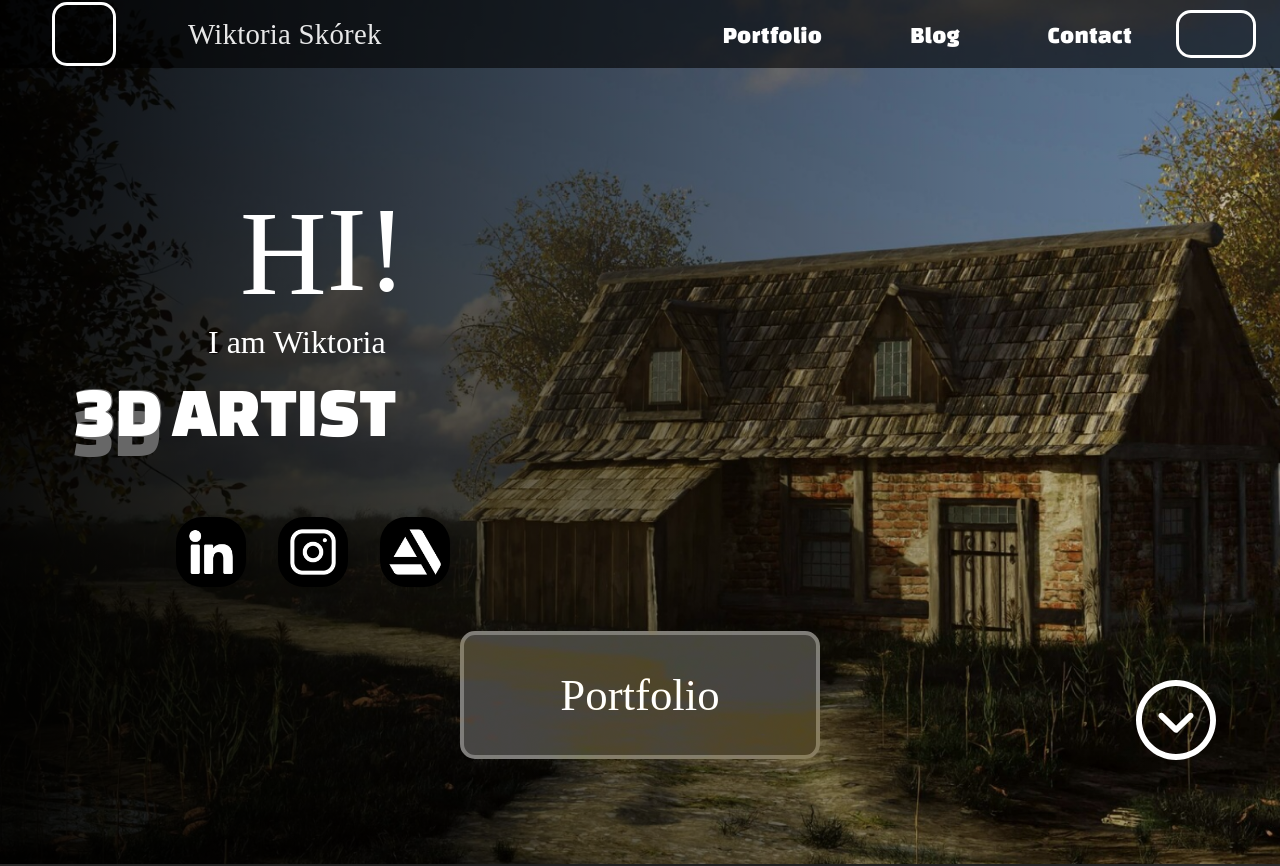
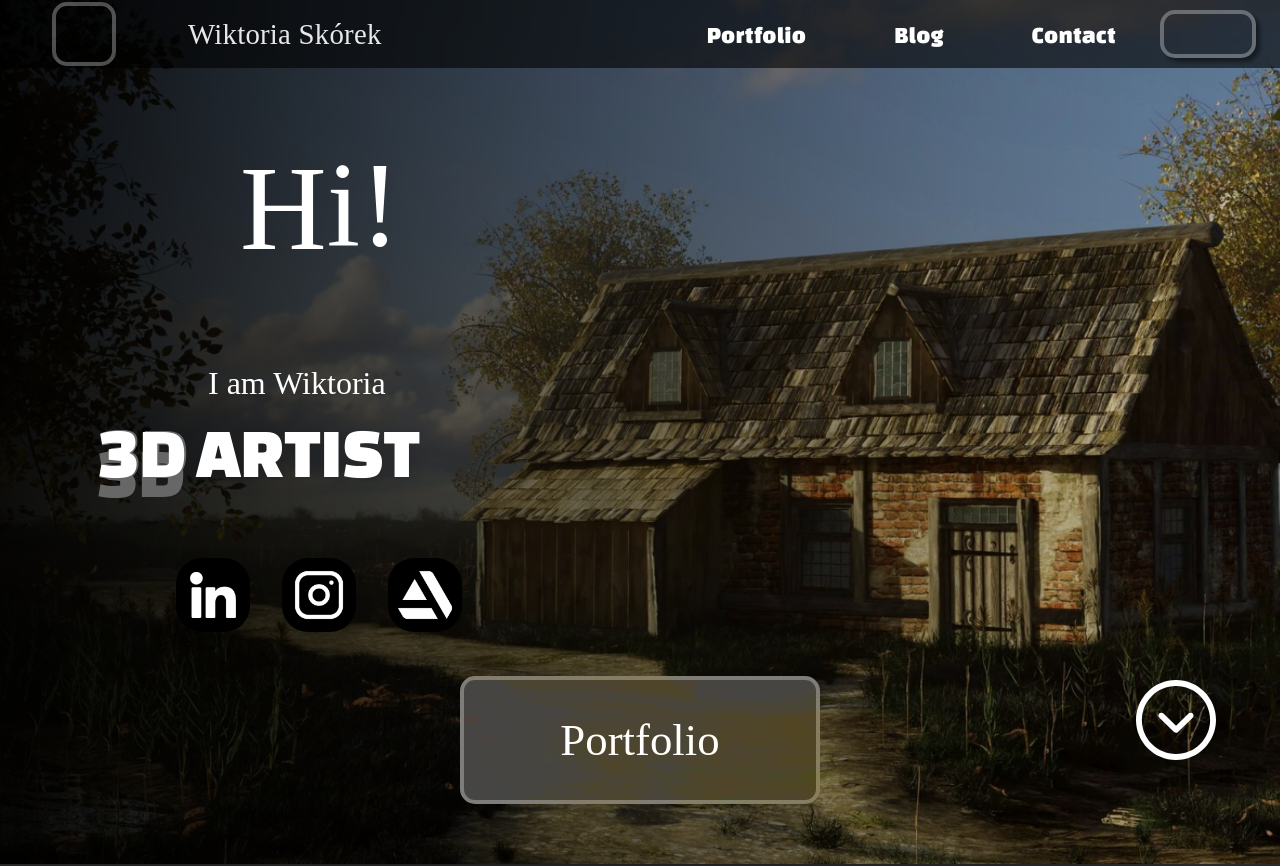
Before and after one commit to s-jez/Portfolio-3DArist, a React (Create React App) app: page / in a window 1280 px wide. Shown: the top 866 px of the page. Built offline with nearby package versions, Linux system fonts and the light colour scheme; a web font is replaced by a local one.

Commit message:
Add nav styles changes.

```diff
--- a/src/components/Navbar/Navbar.module.css
+++ b/src/components/Navbar/Navbar.module.css
@@ -72,7 +72,7 @@
   align-items: center;
   margin: 0 0.5rem;
   border-radius: 15px;
-  border: 3px solid #ffffff;
+  border: 4px solid rgba(255, 255, 255, 0.3);
 }
 .nav-circle {
   width: 3.5rem;
@@ -81,11 +81,15 @@
   background: #474747;
 }
 .nav-language {
-  width: 5rem;
+  width: 6rem;
   height: 3rem;
   color: white;
-  border: 3px solid #ffffff;
+  border: 4px solid rgba(255, 255, 255, 0.3);
+  box-shadow: 4px 4px 4px rgba(0, 0, 0, 0.46);
   border-radius: 15px;
+  padding: 1rem;
+  margin: 1rem 0;
+  cursor: pointer;
 }
 .mobile-nav {
   display: none;
@@ -126,6 +130,7 @@
   position: absolute;
   top: 0;
   right: 0;
+  left: 0;
   display: flex;
   flex-direction: column;
   justify-content: center;
@@ -135,10 +140,11 @@
   height: 200px;
   background: rgba(41, 41, 41, 0.92);
   border-radius: 0px 0px 0px 30px;
-  padding: 12.5rem 0rem;
+  padding: 13rem 0rem 11.5rem 0rem;
   transform: translateX(0);
   box-shadow: -10px 10px 7px rgba(0, 0, 0, 0.25);
 }
+
 .menu-active a > img {
   width: 3rem;
 }
@@ -164,6 +170,7 @@
 .overlay {
   height: 100vh;
   background-color: rgba(0, 0, 0, 0.45);
+  transition: all 0.3s;
 }
 @media (max-width: 1100px) {
   .nav-title {
@@ -203,7 +210,7 @@
     justify-content: space-between;
   }
   .nav a {
-    font-size: 1.8rem;
+    font-size: 1.75rem;
     margin: 0rem;
   }
   .menu-burger {
--- a/src/components/Navbar/Navbar.tsx
+++ b/src/components/Navbar/Navbar.tsx
@@ -100,6 +100,7 @@ const Navbar = ({ isSubPage }: INavbar) => {
               <a href="#contact" onClick={openMenu} className={styles.link}>
                 Contact
               </a>
+              <div className={styles["nav-language"]}></div>
               <div className={styles["menu__icons"]}>
                 <a
                   href="https://www.linkedin.com/in/wiktoria-sk%C3%B3rek/"
--- a/src/components/Sections/Main/MainSection.module.css
+++ b/src/components/Sections/Main/MainSection.module.css
@@ -95,6 +95,7 @@
   font-size: 11rem;
   font-weight: 400;
   white-space: nowrap;
+  height: 14rem;
 }
 .main__hello span {
   display: inline-block;
@@ -111,13 +112,13 @@
 }
 .main__artist {
   font-family: "Changa One";
-  font-size: 5.5rem;
+  font-size: 4.5rem;
   line-height: 100px;
   font-weight: 400;
-  margin-left: -5.5rem;
+  margin-left: -4rem;
 }
 .main__artist > :first-child {
-  text-shadow: -1px 20px #676767, 1px -1px #676767, -0px 1px #676767,
+  text-shadow: -1px 20px #676767, 2px -1px #676767, -0px 1px #676767,
     1px 1px #676767;
 }
 h1 {
--- a/src/components/Sections/Main/MainSection.tsx
+++ b/src/components/Sections/Main/MainSection.tsx
@@ -13,7 +13,7 @@ const MainSection = () => {
         <div className={styles["main__header"]}>
           <div className={styles["main__hello"]}>
             <span>H</span>
-            <span>I</span>
+            <span>i</span>
             <span>!</span>
           </div>
           <div>
@@ -30,7 +30,7 @@ const MainSection = () => {
               rel="noreferrer"
               className={styles["main__social"]}
             >
-              <img src={linkedin} width={70} height={70} alt="linkedin" />
+              <img src={linkedin} width={74} height={74} alt="linkedin" />
             </a>
             <a
               href="https://www.instagram.com/kosiawr/"
@@ -38,7 +38,7 @@ const MainSection = () => {
               target="_blank"
               className={styles["main__social"]}
             >
-              <img src={instagram} width={70} height={70} alt="instagram" />
+              <img src={instagram} width={74} height={74} alt="instagram" />
             </a>
             <a
               href="https://www.artstation.com/wiktoria_skorek"
@@ -46,7 +46,7 @@ const MainSection = () => {
               target="_blank"
               className={styles["main__social"]}
             >
-              <img src={artstation} width={70} height={70} alt="artstation" />
+              <img src={artstation} width={74} height={74} alt="artstation" />
             </a>
           </div>
         </div>
```
